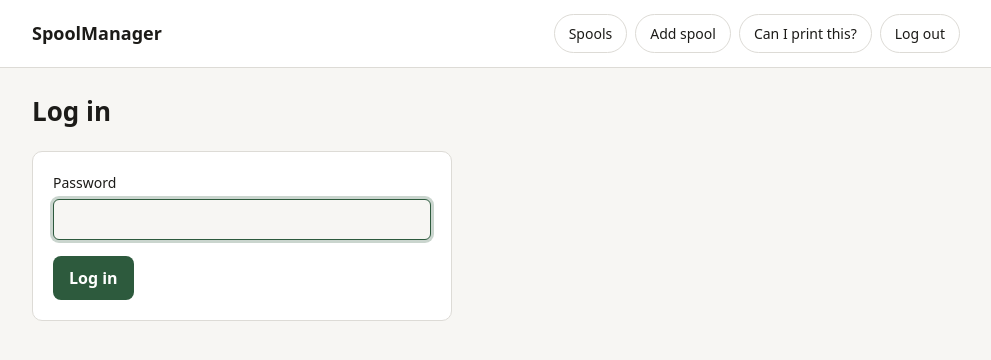
After one commit to louisdimaano/spool-manager, a Flask app: page /login in a window 1280 px wide. The commit adds this page. Shown: the top 360 px of the page, without its empty margins (144-1135 px from the left). Run offline with Flask 3, Linux system fonts and the light colour scheme; the visitor is signed in with stand-in values (Sample User, id 1); data comes from the database, SQL or seed files in the repository.

Commit message:
Add login, setup, and logout

```diff
--- a/app.py
+++ b/app.py
@@ -1,15 +1,21 @@
 import math
 import re
 import os
-from datetime import date
+import secrets
+from datetime import date, timedelta
 
-from flask import Flask, render_template, request, redirect, url_for, abort, flash, jsonify
+from flask import Flask, render_template, request, redirect, url_for, abort, flash, jsonify, session
+from werkzeug.security import generate_password_hash, check_password_hash
 
 from db import get_db, init_db
 from filament import meters_to_grams, check_print, stock_level
+from auth import read_new_password, new_recovery_code, normalize_code
 
 app = Flask(__name__)
-app.secret_key = os.environ.get("SECRET_KEY", "dev-only-not-secret")
+app.secret_key = os.environ.get("SECRET_KEY") or secrets.token_hex(32)
+app.config["PERMANENT_SESSION_LIFETIME"] = timedelta(days=30)
+app.config["SESSION_COOKIE_SAMESITE"] = "Lax"
+app.config["SESSION_COOKIE_NAME"] = "spool_session"
 init_db()
 app.jinja_env.globals["stock_level"] = stock_level
 
@@ -45,6 +51,85 @@ def swatch(spool):
         return f"{layer}, {CHECKERBOARD}"
     return layer
 
+# ---------- Login ----------
+
+# export_colors stays open: the server script downloads it every hour,
+# and it only holds what the public color page already shows.
+OPEN_PAGES = {"login", "setup", "forgot", "static", "export_colors"}
+
+
+def saved_user():
+    """The one account's saved hashes, or None if no password has been set yet."""
+    conn = get_db()
+    row = conn.execute("SELECT * FROM users LIMIT 1").fetchone()
+    conn.close()
+    return row
+
+
+def save_password(password, new_account=False):
+    """Save a password and a fresh recovery code. Returns the code, to show once."""
+    code = new_recovery_code()
+    hashes = (generate_password_hash(password), generate_password_hash(normalize_code(code)))
+    conn = get_db()
+    if new_account:
+        conn.execute("INSERT INTO users (password_hash, recovery_hash) VALUES (?, ?)", hashes)
+    else:
+        conn.execute("UPDATE users SET password_hash = ?, recovery_hash = ?", hashes)
+    conn.commit()
+    conn.close()
+    return code
+
+
+def log_in():
+    """Give this browser a fresh logged-in session that lasts 30 days."""
+    session.clear()
+    session["logged_in"] = True
+    session.permanent = True
+
+
+@app.before_request
+def require_login():
+    if session.get("logged_in") or request.endpoint in OPEN_PAGES:
+        return None
+    if saved_user() is None:
+        return redirect(url_for("setup"))
+    return redirect(url_for("login"))
+
+
+@app.route("/setup", methods=["GET", "POST"])
+def setup():
+    if saved_user() is not None:
+        return redirect(url_for("login"))
+    if request.method == "GET":
+        return render_template("setup.html", errors=[])
+
+    password, errors = read_new_password(request.form)
+    if errors:
+        return render_template("setup.html", errors=errors)
+
+    code = save_password(password, new_account=True)
+    log_in()
+    return render_template("recovery_code.html", code=code)
+
+
+@app.route("/login", methods=["GET", "POST"])
+def login():
+    user = saved_user()
+    if user is None:
+        return redirect(url_for("setup"))
+    if request.method == "GET":
+        return render_template("login.html", error=None)
+
+    if not check_password_hash(user["password_hash"], request.form.get("password", "")):
+        return render_template("login.html", error="Wrong password.")
+    log_in()
+    return redirect(url_for("spool_list"))
+
+
+@app.route("/logout", methods=["POST"])
+def logout():
+    session.clear()
+    return redirect(url_for("login"))
 
 def get_spool_or_404(conn, spool_id):
     """Find one spool by id, or show a Not Found page."""
--- a/schema.sql
+++ b/schema.sql
@@ -27,3 +27,9 @@ CREATE TABLE IF NOT EXISTS prints (
     grams_used INTEGER NOT NULL,
     printed_at TEXT NOT NULL DEFAULT CURRENT_TIMESTAMP
 );
+
+CREATE TABLE IF NOT EXISTS users (
+    id INTEGER PRIMARY KEY AUTOINCREMENT,
+    password_hash TEXT NOT NULL,
+    recovery_hash TEXT NOT NULL
+);
--- a/static/style.css
+++ b/static/style.css
@@ -380,3 +380,40 @@ textarea:focus {
     background: var(--danger-light);
     border-color: var(--danger);
 }
+
+/* Login pages */
+.narrow {
+    max-width: 420px;
+}
+
+.logout-form {
+    display: inline;
+}
+
+.logout-form button {
+    padding: 8px 14px;
+    border: 1px solid var(--border);
+    border-radius: 999px;
+    background: none;
+    color: var(--text);
+    font: inherit;
+    font-size: 14px;
+    cursor: pointer;
+    white-space: nowrap;
+}
+
+.logout-form button:hover {
+    border-color: var(--danger);
+}
+
+.recovery-code {
+    margin: 16px 0;
+    padding: 12px;
+    text-align: center;
+    font-family: ui-monospace, Consolas, monospace;
+    font-size: 22px;
+    font-weight: 700;
+    letter-spacing: 0.08em;
+    background: var(--accent-light);
+    border-radius: 8px;
+}
--- a/templates/base.html
+++ b/templates/base.html
@@ -19,6 +19,11 @@
                     %}>Add spool</a>
                 <a href="{{ url_for('check') }}" {% if request.endpoint=='check' %}aria-current="page" {% endif %}>Can I
                     print this?</a>
+                {% if session.get('logged_in') %}
+                <form method="post" action="{{ url_for('logout') }}" class="logout-form">
+                    <button type="submit">Log out</button>
+                </form>
+                {% endif %}
             </nav>
         </div>
     </header>
--- /dev/null
+++ b/templates/login.html
@@ -0,0 +1,21 @@
+{% extends "base.html" %}
+
+{% block title %}Log in | SpoolManager{% endblock %}
+
+{% block content %}
+<h1>Log in</h1>
+
+{% if error %}
+<div class="errors">
+    <p>{{ error }}</p>
+</div>
+{% endif %}
+
+<form method="post" class="card narrow">
+    <p class="field"><label>Password
+            <input type="password" name="password" autocomplete="current-password" required autofocus></label></p>
+    <div class="form-actions">
+        <button class="btn" type="submit">Log in</button>
+    </div>
+</form>
+{% endblock %}
```
Also changed, not shown: templates/recovery_code.html (added, +17 -0 lines), templates/setup.html (added, +27 -0 lines), tests/conftest.py (added, +26 -0 lines), tests/test_login_pages.py (added, +113 -0 lines).
